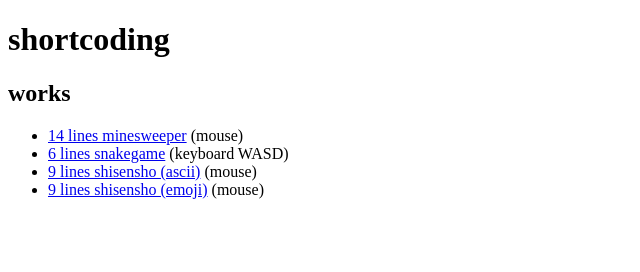
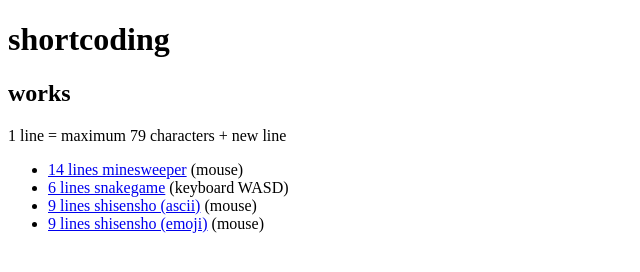
Before and after one commit to nagtkk/shortcoding, a plain HTML site: page docs/index.html in a window 1280 px wide. Shown: the whole page, without its empty margins (0-640 px from the left). Drawn offline with Linux system fonts and the light colour scheme.

Commit message:
Update index.html

```diff
--- a/docs/index.html
+++ b/docs/index.html
@@ -8,6 +8,7 @@
         <h1>shortcoding</h1>
 
         <h2>works</h2>
+        <p>1 line = maximum 79 characters + new line</p>
         <ul>
             <li><a href="minesweeper14.html">14 lines minesweeper</a> (mouse)</li>
             <li><a href="snake6.html">6 lines snakegame</a> (keyboard WASD)</li>
```
